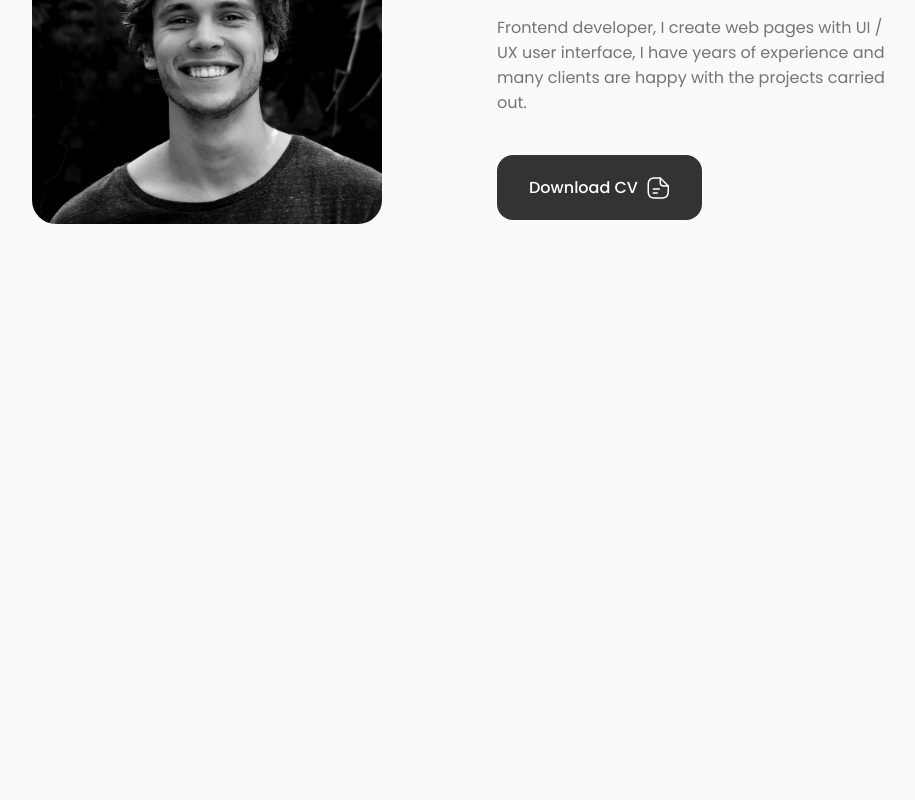
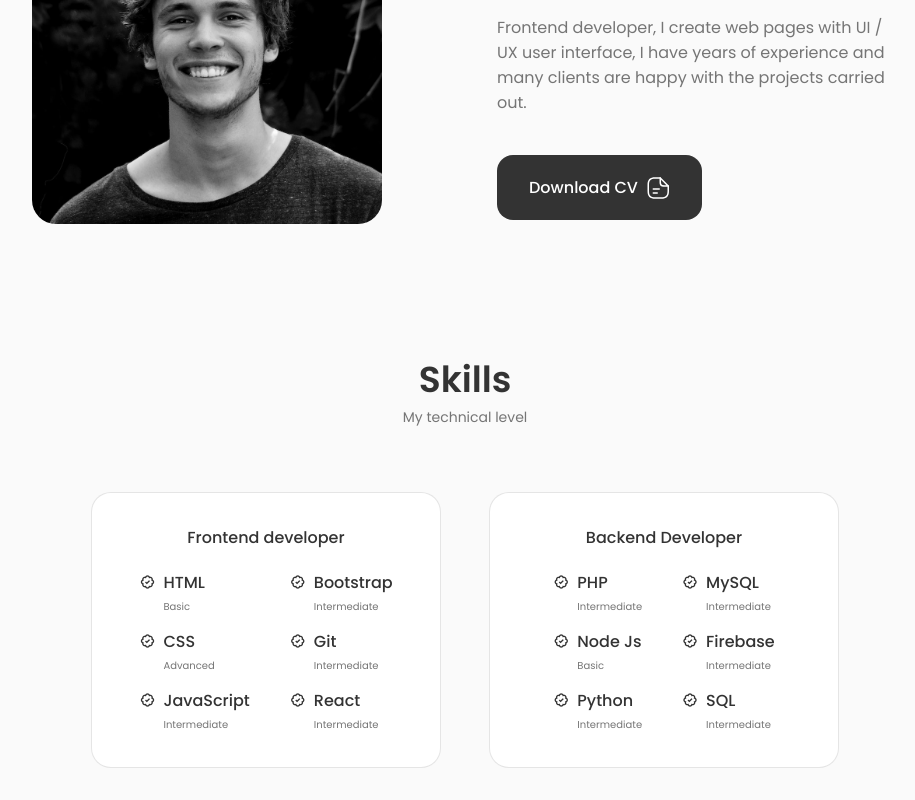
Before and after one commit to Kastori1206/react_portfolio, a React (Create React App) app: page / in a window 1280 px wide. Shown: the part 362-1162 px from the top of the page, without its empty margins (175-1090 px from the left). Before the commit the page ends 800 px from the top, so only its background shows below. Built offline with nearby package versions, Linux system fonts and the light colour scheme.

Commit message:
add Skills Component

```diff
--- a/src/App.js
+++ b/src/App.js
@@ -3,6 +3,7 @@
 import About from "./components/about/About";
 import Header from "./components/header/Header";
 import Home from "./components/home/Home";
+import Skills from "./components/skills/Skills";
 
 export default function App() {
   return (
@@ -11,6 +12,7 @@
       <main className="main">
         <Home />
         <About />
+        <Skills />
       </main>
     </>
   );
--- /dev/null
+++ b/src/components/skills/Backend.jsx
@@ -0,0 +1,58 @@
+import React from "react";
+import "./skills.css";
+export default function Backend() {
+  return (
+    <div className="skills__content">
+      <h3 className="skills__title">Backend Developer</h3>
+      <div className="skills__box">
+        <div className="skills__group">
+          <div className="skills__data">
+            <i class="bx bx-badge-check"></i>
+            <div>
+              <h3 className="skills__name">PHP</h3>
+              <span className="skills__level">Intermediate</span>
+            </div>
+          </div>
+          <div className="skills__data">
+            <i class="bx bx-badge-check"></i>
+            <div>
+              <h3 className="skills__name">Node Js</h3>
+              <span className="skills__level">Basic</span>
+            </div>
+          </div>
+          <div className="skills__data">
+            <i class="bx bx-badge-check"></i>
+            <div>
+              <h3 className="skills__name">Python</h3>
+              <span className="skills__level">Intermediate</span>
+            </div>
+          </div>
+        </div>
+
+        <div className="skills__group">
+          <div className="skills__data">
+            <i class="bx bx-badge-check"></i>
+            <div>
+              <h3 className="skills__name">MySQL</h3>
+              <span className="skills__level">Intermediate</span>
+            </div>
+          </div>
+          <div className="skills__data">
+            <i class="bx bx-badge-check"></i>
+            <div>
+              <h3 className="skills__name">Firebase</h3>
+              <span className="skills__level">Intermediate</span>
+            </div>
+          </div>
+          <div className="skills__data">
+            <i class="bx bx-badge-check"></i>
+            <div>
+              <h3 className="skills__name">SQL</h3>
+              <span className="skills__level">Intermediate</span>
+            </div>
+          </div>
+        </div>
+      </div>
+    </div>
+  );
+}
--- /dev/null
+++ b/src/components/skills/Frontend.jsx
@@ -0,0 +1,58 @@
+import React from "react";
+import "./skills.css";
+export default function Frontend() {
+  return (
+    <div className="skills__content">
+      <h3 className="skills__title">Frontend developer</h3>
+      <div className="skills__box">
+        <div className="skills__group">
+          <div className="skills__data">
+            <i class="bx bx-badge-check"></i>
+            <div>
+              <h3 className="skills__name">HTML</h3>
+              <span className="skills__level">Basic</span>
+            </div>
+          </div>
+          <div className="skills__data">
+            <i class="bx bx-badge-check"></i>
+            <div>
+              <h3 className="skills__name">CSS</h3>
+              <span className="skills__level">Advanced</span>
+            </div>
+          </div>
+          <div className="skills__data">
+            <i class="bx bx-badge-check"></i>
+            <div>
+              <h3 className="skills__name">JavaScript</h3>
+              <span className="skills__level">Intermediate</span>
+            </div>
+          </div>
+        </div>
+
+        <div className="skills__group">
+          <div className="skills__data">
+            <i class="bx bx-badge-check"></i>
+            <div>
+              <h3 className="skills__name">Bootstrap</h3>
+              <span className="skills__level">Intermediate</span>
+            </div>
+          </div>
+          <div className="skills__data">
+            <i class="bx bx-badge-check"></i>
+            <div>
+              <h3 className="skills__name">Git</h3>
+              <span className="skills__level">Intermediate</span>
+            </div>
+          </div>
+          <div className="skills__data">
+            <i class="bx bx-badge-check"></i>
+            <div>
+              <h3 className="skills__name">React</h3>
+              <span className="skills__level">Intermediate</span>
+            </div>
+          </div>
+        </div>
+      </div>
+    </div>
+  );
+}
--- /dev/null
+++ b/src/components/skills/Skills.jsx
@@ -0,0 +1,18 @@
+import React from "react";
+import "./skills.css";
+import Frontend from "./Frontend";
+import Backend from "./Backend";
+
+export default function Skill() {
+  return (
+    <section className="skills section" id="skills">
+      <h2 className="section__title">Skills</h2>
+      <span className="section__subtitle">My technical level</span>
+
+      <div className="skills__container container grid">
+        <Frontend />
+        <Backend />
+      </div>
+    </section>
+  );
+}
--- /dev/null
+++ b/src/components/skills/skills.css
@@ -0,0 +1,82 @@
+.skills__container {
+  grid-template-columns: repeat(2, 350px);
+  column-gap: 3rem;
+  justify-content: center;
+}
+
+.skills__content {
+  background-color: var(--container-color);
+  border: 1px solid rgba(0, 0, 0, 0.1);
+  padding: 2rem 4rem;
+  border-radius: 1.25rem;
+}
+
+.skills__title {
+  font-size: var(--normal-font-size);
+  font-weight: var(--font-medium);
+  text-align: center;
+  margin-bottom: var(--mb-1-5);
+}
+
+.skills__box {
+  display: flex;
+  justify-content: center;
+  column-gap: 2.5rem;
+}
+
+.skills__group {
+  display: grid;
+  align-items: flex-start;
+  row-gap: 1rem;
+}
+
+.skills__data {
+  display: flex;
+  column-gap: 0.5rem;
+}
+
+.skills .bx-badge-check {
+  font-size: 1rem;
+  color: var(--title-color);
+}
+
+.skills__name {
+  font-size: var(--normal-font-size);
+  font-weight: var(--font-medium);
+  line-height: 18px;
+}
+
+.skills__level {
+  font-size: var(--tiny-font-size);
+}
+
+/*=============== BREAKPOINTS ===============*/
+/* For large devices */
+@media screen and (max-width: 992px) {
+  .skills__container {
+    grid-template-columns: max-content;
+    row-gap: 2rem;
+  }
+}
+
+/* For medium devices */
+@media screen and (max-width: 576px) {
+  .skills__container {
+    grid-template-columns: 1fr;
+  }
+
+  .skills__content {
+    padding: 1.5rem;
+  }
+}
+
+/* For small devices */
+@media screen and (max-width: 350px) {
+  .skills__box {
+    column-gap: 1.25rem;
+  }
+
+  .skills__name {
+    font-size: var(--small-font-size);
+  }
+}
```
